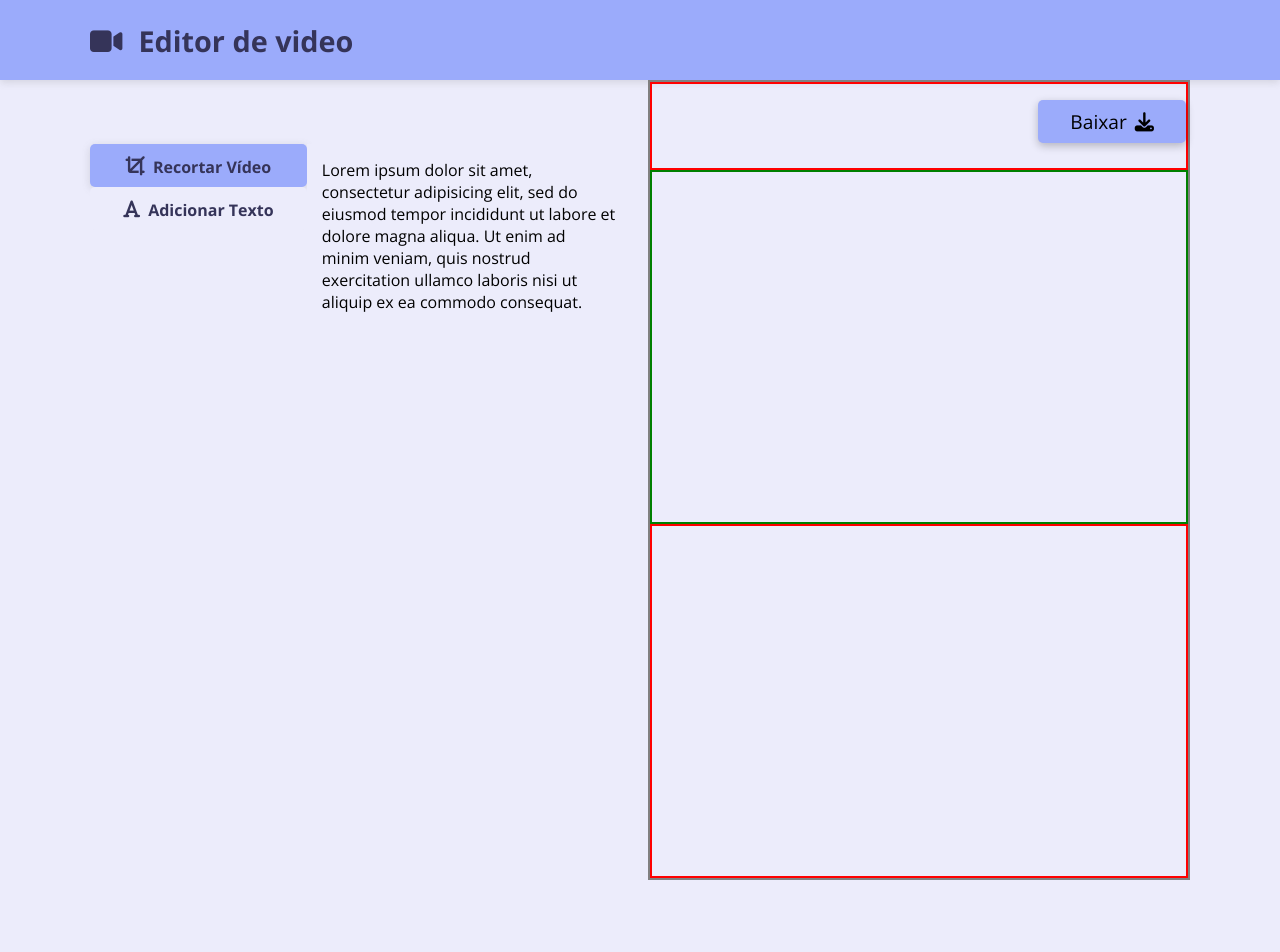
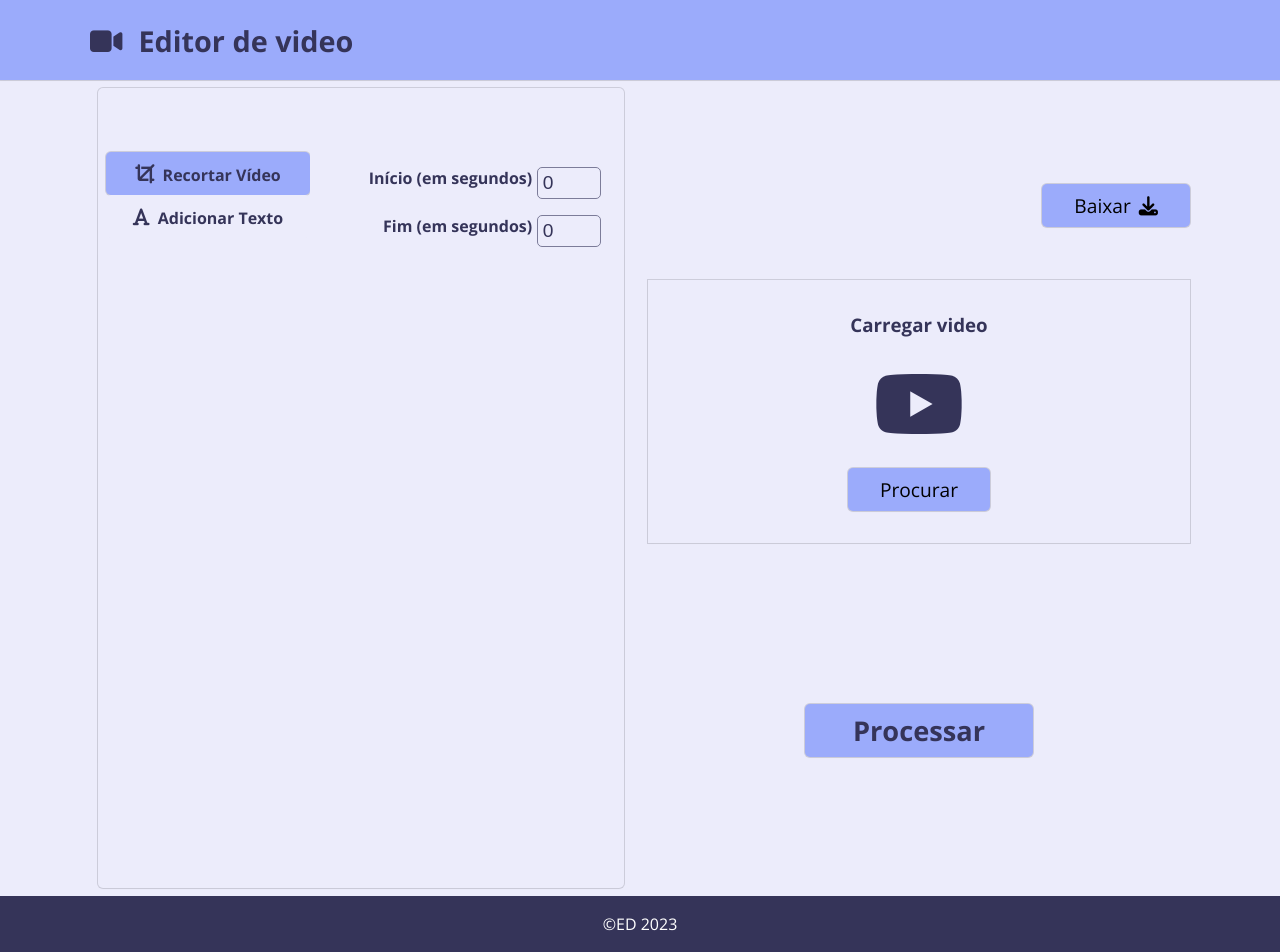
Before and after one commit to waltodd/FFmpge-video-node, a website: page index.html in a window 1280 px wide. Before the commit the page ends 880 px from the top, so only its background shows below. Drawn offline with nearby package versions, Linux system fonts and the light colour scheme.

Commit message:
Upload file Style

```diff
--- a/index.html
+++ b/index.html
@@ -52,7 +52,7 @@
         width: 100%;
         height: 10vh;
         background-color: #9babfb;
-        box-shadow: rgba(99, 99, 99, 0.2) 0px 2px 8px 0px;
+        box-shadow: rgba(0, 0, 0, 0.02) 0px 1px 3px 0px, rgba(27, 31, 35, 0.15) 0px 0px 0px 1px;
         justify-content: center;
         display: flex;
       }
@@ -82,7 +82,10 @@
         display: grid;
         grid-template-columns: 1fr 1.5fr;
         justify-content: center;
-        padding-top: 4rem;
+        padding: 4rem .5rem;
+        border-radius: 5px;
+        box-shadow: rgba(0, 0, 0, 0.02) 0px 1px 3px 0px, rgba(27, 31, 35, 0.15) 0px 0px 0px 1px;
+        margin: .5rem;
       }
 
       ul.tabs {
@@ -112,7 +115,7 @@
       ul.tabs li.current {
         background: #9babfb;
         color: #353459;
-        box-shadow: rgba(99, 99, 99, 0.2) 0px 2px 8px 0px;
+        box-shadow: rgba(0, 0, 0, 0.02) 0px 1px 3px 0px, rgba(27, 31, 35, 0.15) 0px 0px 0px 1px;
       }
 
       .tab-content {
@@ -122,54 +125,186 @@
       }
 
       .tab-content.current {
-        display: inherit;
+        display: flex;
+        flex-direction: column;
+       align-items: flex-end;
+      }
+      /* 9BABFB
+#353459
+#81849C
+#7C7C99 */
+
+      .form-group {
+        display: flex;
+        height: 6vh;
+      }
+      .form-group label{
+        font-size: 1rem;
+        font-weight: 700;
+        color: #353459;
+        padding-right: .3rem;
+      }
+      /**
+      *
+      *INPUTS
+      */
+      input[type=number]{
+        outline: none;
+        border: 1px solid #7C7C99;
+        background-color: #ececfb;
+        padding: .3rem ;
+        width: 4rem;
+        font-size: 1.2rem;
+        color: #353459;
+        border-radius: 5px;
+        height: 2rem;
+      }
+      input[type=number]:focus{
+        outline: none;
       }
       .video {
         width: 100%;
         position: relative;
-        height: 100vh;
+        height: 80vh;
+        grid-gap: .5rem;
         display: grid;
-        grid-template-rows: .5fr 2fr 2fr;
-        border: 2px solid gray;
+        grid-template-rows: .5fr 2fr .5fr;
+        align-items: flex-start;
+
       }
       .video-header{
-        border: 2px solid red;
         width: 100%;
         padding-top: 1rem;
         position: relative;
       }
-      .btn-download{
+      .download-btn{
         position: absolute;
         padding: .5rem 2rem;
         font-size: 1.2rem;
         right: 0;
         border-radius: 5px;
-        box-shadow: rgba(0, 0, 0, 0.24) 0px 3px 8px;
+        box-shadow: rgba(0, 0, 0, 0.02) 0px 1px 3px 0px, rgba(27, 31, 35, 0.15) 0px 0px 0px 1px;
         cursor: pointer;
         background-color: #9babfb;
         text-align: center;
         font-weight: 500;
-
-      }
-      .btn-download:hover{
+      }
+      .download-btn:hover{
         opacity: .9;
         color: #fff;
-
-      }
-      .btn-download span{
+      }
+      .download-btn span{
         /* border: 2px solid black; */
         font-size: 1.2rem;
         padding-left: .5rem;
 
     }
      .video-upload{
-        border: 2px solid green;
         width: 100%;
+        display: flex;
+      justify-content: center;
+      align-items: center;
+      position: relative;
      }
+     .uploader {
+      width: 100%;
+      display: flex;
+      flex-direction: column;
+      align-items: center;
+      box-shadow: rgba(0, 0, 0, 0.02) 0px 1px 3px 0px, rgba(27, 31, 35, 0.15) 0px 0px 0px 1px;
+        cursor: pointer;
+      padding: 2rem 5rem;
+     }
+     .uploader h3{
+      color: #353459;
+     }
+     .uploader span{
+      padding: .7rem 0rem;
+      font-size: 5rem;
+      color: #353459;
+     }
+     .browser-btn{
+        padding: .5rem 2rem;
+        font-size: 1.2rem;
+        border-radius: 5px;
+        box-shadow: rgba(0, 0, 0, 0.02) 0px 1px 3px 0px, rgba(27, 31, 35, 0.15) 0px 0px 0px 1px;
+        cursor: pointer;
+        background-color: #9babfb;
+        text-align: center;
+        font-weight: 500;
+      }
+      .browser-btn:hover{
+        opacity: .9;
+        color: #fff;
+      }
       .video-render{
-        border: 2px solid red;
+        position: relative;
+        display: flex;
+        align-items: center;
+        justify-content: center;
         width: 100%;
 
+      }
+
+
+      .execute-btn{
+        padding: .5rem 3rem;
+        font-size: 1.7rem;
+        border-radius: 5px;
+        box-shadow: rgba(0, 0, 0, 0.02) 0px 1px 3px 0px, rgba(27, 31, 35, 0.15) 0px 0px 0px 1px;
+        cursor: pointer;
+        background-color: #9babfb;
+        text-align: center;
+        font-weight: 700;
+        color: #353459;
+      }
+      .execute-btn:hover{
+        opacity: .9;
+        color: #fff;
+      }
+      /***********
+      *LOADER ANIMATION
+      *********/
+      #loaderdiv{
+        display: flex;
+        justify-content: center;
+        align-items: center;
+        flex-direction: column;
+      }
+      #loaderdiv p{
+color: #353459;
+font-size: 1.2rem;
+      }
+      .loader {
+    width: 48px;
+    height: 48px;
+    border: 3px solid #353459;
+    border-bottom-color: transparent;
+    border-radius: 50%;
+    display: inline-block;
+    box-sizing: border-box;
+    animation: rotation 1s linear infinite;
+    }
+
+    @keyframes rotation {
+    0% {
+        transform: rotate(0deg);
+    }
+    100% {
+        transform: rotate(360deg);
+    }
+    }
+      .footer{
+        position: relative;
+        background-color: #353459;
+        display: flex;
+        justify-content: center;
+        align-items: center;
+        width: 100%;
+        height: 7vh;
+      }
+      .footer p{
+        color: #fff;
       }
     </style>
   </head>
@@ -192,10 +327,14 @@
           </ul>
 
           <div id="tab-1" class="tab-content current">
-            Lorem ipsum dolor sit amet, consectetur adipisicing elit, sed do
-            eiusmod tempor incididunt ut labore et dolore magna aliqua. Ut enim
-            ad minim veniam, quis nostrud exercitation ullamco laboris nisi ut
-            aliquip ex ea commodo consequat.
+            <div class="form-group">
+              <label for="">Início (em segundos)</label>
+              <input type="number" id="cutstart" value="0" />
+            </div>
+            <div class="form-group">
+              <label for="">Fim (em segundos)</label>
+              <input type="number" id="cutend" value="0" />
+            </div>
           </div>
           <div id="tab-2" class="tab-content">
             Duis aute irure dolor in reprehenderit in voluptate velit esse
@@ -206,18 +345,39 @@
         </div>
         <div class="video">
             <div class="video-header">
-                <a class="btn-download">
+                <a class="download-btn">
                     Baixar<span><i class="fa-solid fa-download"></i></span>
                 </a>
             </div>
-            <div class="video-upload"></div>
-            <div class="video-render"></div>
+            <div class="video-upload">
+              <div class="uploader">
+                <h3>Carregar video</h3>
+                <span>
+                  <i class="fa-brands fa-youtube"></i>
+                </span>
+                <input hidden type="file" id="uploader" required accept="video/*" />
+                <p id="video"></p>
+                <div onclick="open_file()" class="browser-btn">
+                  Procurar
+                </div>
+              </div>
+            </div>
+            <div class="video-render">
+              <div id="executebtn" class="execute-btn">Processar</div>
+              <div id="loaderdiv">
+                <span class="loader"></span>
+                <p id="loadertext"></p>
+              </div>
+            </div>
 
         </div>
       </div>
     </div>
+    <div class="footer">
+      <p>©ED 2023</p>
+    </div>
   </body>
-  <script src="https://ajax.googleapis.com/ajax/libs/jquery/3.6.0/jquery.min.js"></script>
+  <script src="https://cdnjs.cloudflare.com/ajax/libs/jquery/3.6.3/jquery.js"></script>
   <script>
     !(function (e, t) {
       "object" == typeof exports && "object" == typeof module
@@ -1481,6 +1641,41 @@
     //# sourceMappingURL=ffmpeg.min.js.map
   </script>
   <script>
+    const {createFFmpeg, fetchFile} = FFmpeg;
+     function getFileExtenstion(filename) {
+      const extension = filename.split('.').pop();
+      return extension;
+     }
+    const ffmpeg = createFFmpeg({progress:(e) =>{
+      $('#executebtn').hide();
+      $('#loaderdiv').show();
+      $('#loadertext').text("A carregar "+ Math.round(e.ratio * 100)+" %")
+    }})
+
+    const transcode = async ({target:{files}}) =>{
+
+      const {name} = files[0];
+      console.log(files);
+      console.log(getFileExtenstion(name))
+      await ffmpeg.load();
+      ffmpeg.FS('writeFile', name, await fetchFile(files[0]));
+      await ffmpeg.run('-i', name, '-ss', $('#cutstart').val(), '-to', $('#cutend').val(),
+      `$(getFileExtenstion(name))`, `output.$(getFileExtenstion(name))`);
+
+      const data = ffmpeg.FS('readFile', `output.$(getFileExtenstion(name))`);
+
+      console.log(data)
+    }
+
+    // document.getElementById('file').addEventListener('change', transcode);
+
+    function open_file() {
+
+      const elm = document.getElementById("uploader");
+        elm.addEventListener("change", transcode);
+        elm.click()
+    }
+    $('#loaderdiv').hide();
     // const { createFFmpeg, fetchFile } = FFmpeg;
     // const ffmpeg = createFFmpeg({
     //   progress: (e) => {
```
Also changed, not shown: loading.gif (added).
